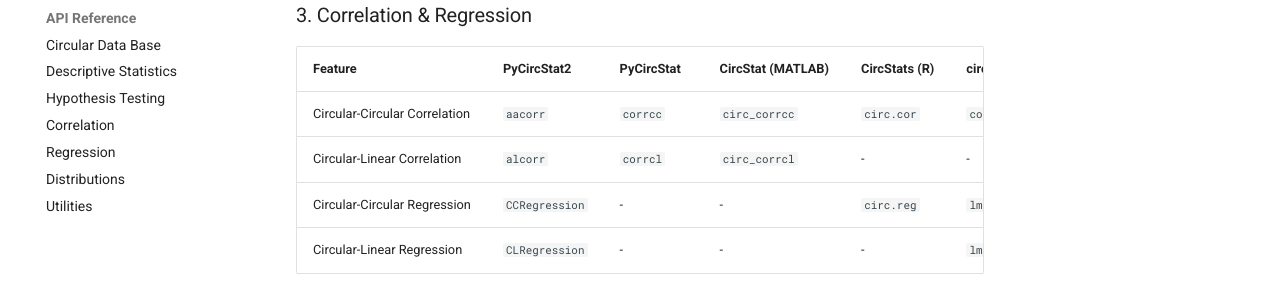
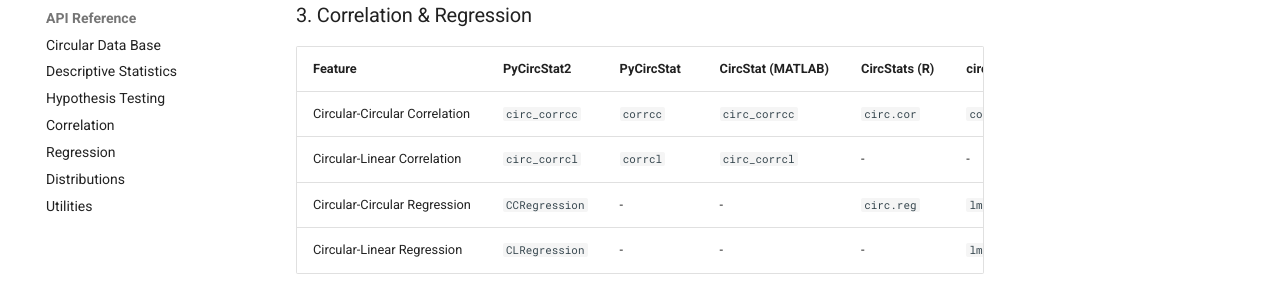
Before and after one commit to circstat/pycircstat2, an MkDocs documentation site: the page built from docs/docs/feature-checklist.md, in a window 1280 px wide and 900 px high, scrolled down 2821 px. Shown: the part 153-453 px from the top of the window. Built offline with MkDocs 1.6.1 and Material for MkDocs 9.7.7, drawn with Linux system fonts in a browser that asks for light colours.

Commit message:
change: renamed `aacorr` and `alcorr` to `circ_corrcc` and `circ_corrcl`

```diff
--- a/docs/docs/feature-checklist.md
+++ b/docs/docs/feature-checklist.md
@@ -75,8 +75,8 @@
 ### 3. Correlation & Regression
 | Feature                       | PyCircStat2    | PyCircStat | CircStat (MATLAB) | CircStats (R) | circular (R)              |
 | ----------------------------- | -------------- | ---------- | ----------------- | ------------- | ------------------------- |
-| Circular-Circular Correlation | `aacorr`       | `corrcc`   | `circ_corrcc`     | `circ.cor`    | `cor.circular`            |
-| Circular-Linear Correlation   | `alcorr`       | `corrcl`   | `circ_corrcl`     | -             | -                         |
+| Circular-Circular Correlation | `circ_corrcc`       | `corrcc`   | `circ_corrcc`     | `circ.cor`    | `cor.circular`            |
+| Circular-Linear Correlation   | `circ_corrcl`       | `corrcl`   | `circ_corrcl`     | -             | -                         |
 | Circular-Circular Regression  | `CCRegression` | -          | -                 | `circ.reg`    | `lm.circular(type="c-c")` |
 | Circular-Linear Regression    | `CLRegression` | -          | -                 | -             | `lm.circular(type="c-l")` |
 
```
Also changed, not shown: 3 other files.
